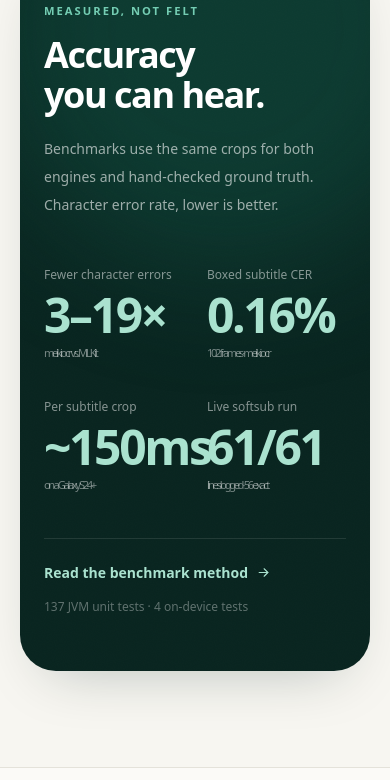
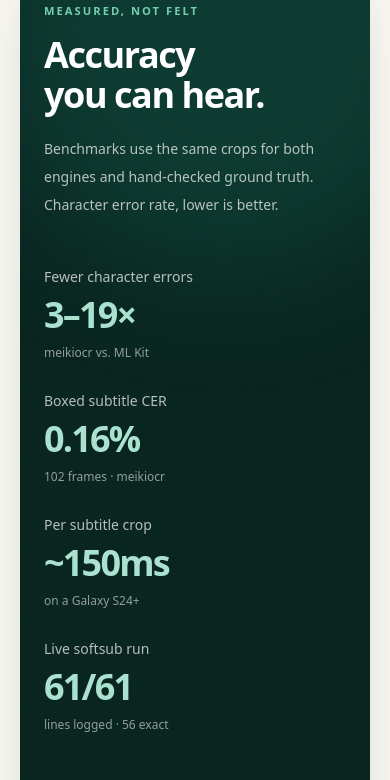
Before and after one commit to WilsonNet/droid-sentence-miner, an Astro site in the folder site/: page / in a window 390 px wide. Shown: the part 9115-9895 px from the top of the page. Built offline with nearby package versions, Linux system fonts and the light colour scheme; Astro itself is replaced by a stand-in of ours; a web font is replaced by a local one.

Commit message:
Site: make OCR benchmark stats readable
The nested spans inherited text-5xl line-height, so the explanations under each
metric overlapped. Split number and note, raise label/note contrast and stack
the stats on phones.

```diff
--- a/site/src/pages/index.astro
+++ b/site/src/pages/index.astro
@@ -765,47 +765,47 @@ const installationSteps = [
               <h2 class="mt-4 max-w-md text-4xl font-semibold tracking-[-0.04em] sm:text-5xl">
                 Accuracy you can hear.
               </h2>
-              <p class="mt-5 max-w-md text-sm leading-7 text-white/60">
+              <p class="mt-5 max-w-md text-sm leading-7 text-white/70">
                 Benchmarks use the same crops for both engines and hand-checked ground truth.
                 Character error rate, lower is better.
               </p>
             </div>
 
-            <dl class="grid grid-cols-2 gap-x-6 gap-y-10">
+            <dl class="grid grid-cols-1 gap-x-8 gap-y-7 sm:grid-cols-2 sm:gap-y-9">
               <div>
-                <dt class="text-xs text-white/50">Fewer character errors</dt>
-                <dd class="mt-2 text-5xl font-semibold tracking-[-0.05em] text-pine-200">
-                  3–19×
-                  <span class="mt-2 block text-[0.7rem] font-normal text-white/45">
-                    meikiocr vs. ML Kit
+                <dt class="text-sm font-medium leading-5 text-white/70">Fewer character errors</dt>
+                <dd class="mt-2">
+                  <span class="block text-4xl font-semibold tracking-[-0.05em] text-pine-200 sm:text-5xl">
+                    3–19×
                   </span>
+                  <span class="mt-2 block text-xs leading-5 text-white/55">meikiocr vs. ML Kit</span>
                 </dd>
               </div>
               <div>
-                <dt class="text-xs text-white/50">Boxed subtitle CER</dt>
-                <dd class="mt-2 text-5xl font-semibold tracking-[-0.05em] text-pine-200">
-                  0.16%
-                  <span class="mt-2 block text-[0.7rem] font-normal text-white/45">
-                    102 frames · meikiocr
+                <dt class="text-sm font-medium leading-5 text-white/70">Boxed subtitle CER</dt>
+                <dd class="mt-2">
+                  <span class="block text-4xl font-semibold tracking-[-0.05em] text-pine-200 sm:text-5xl">
+                    0.16%
                   </span>
+                  <span class="mt-2 block text-xs leading-5 text-white/55">102 frames · meikiocr</span>
                 </dd>
               </div>
               <div>
-                <dt class="text-xs text-white/50">Per subtitle crop</dt>
-                <dd class="mt-2 text-5xl font-semibold tracking-[-0.05em] text-pine-200">
-                  ~150ms
-                  <span class="mt-2 block text-[0.7rem] font-normal text-white/45">
-                    on a Galaxy S24+
+                <dt class="text-sm font-medium leading-5 text-white/70">Per subtitle crop</dt>
+                <dd class="mt-2">
+                  <span class="block text-4xl font-semibold tracking-[-0.05em] text-pine-200 sm:text-5xl">
+                    ~150ms
                   </span>
+                  <span class="mt-2 block text-xs leading-5 text-white/55">on a Galaxy S24+</span>
                 </dd>
               </div>
               <div>
-                <dt class="text-xs text-white/50">Live softsub run</dt>
-                <dd class="mt-2 text-5xl font-semibold tracking-[-0.05em] text-pine-200">
-                  61/61
-                  <span class="mt-2 block text-[0.7rem] font-normal text-white/45">
-                    lines logged · 56 exact
+                <dt class="text-sm font-medium leading-5 text-white/70">Live softsub run</dt>
+                <dd class="mt-2">
+                  <span class="block text-4xl font-semibold tracking-[-0.05em] text-pine-200 sm:text-5xl">
+                    61/61
                   </span>
+                  <span class="mt-2 block text-xs leading-5 text-white/55">lines logged · 56 exact</span>
                 </dd>
               </div>
             </dl>
@@ -823,7 +823,7 @@ const installationSteps = [
                 class="transition-transform duration-300 ease-apple group-hover:translate-x-1"
               />
             </a>
-            <span class="text-xs text-white/35">137 JVM unit tests · 4 on-device tests</span>
+            <span class="text-xs text-white/55 sm:ml-auto">137 JVM unit tests · 4 on-device tests</span>
           </div>
         </div>
       </div>
```
